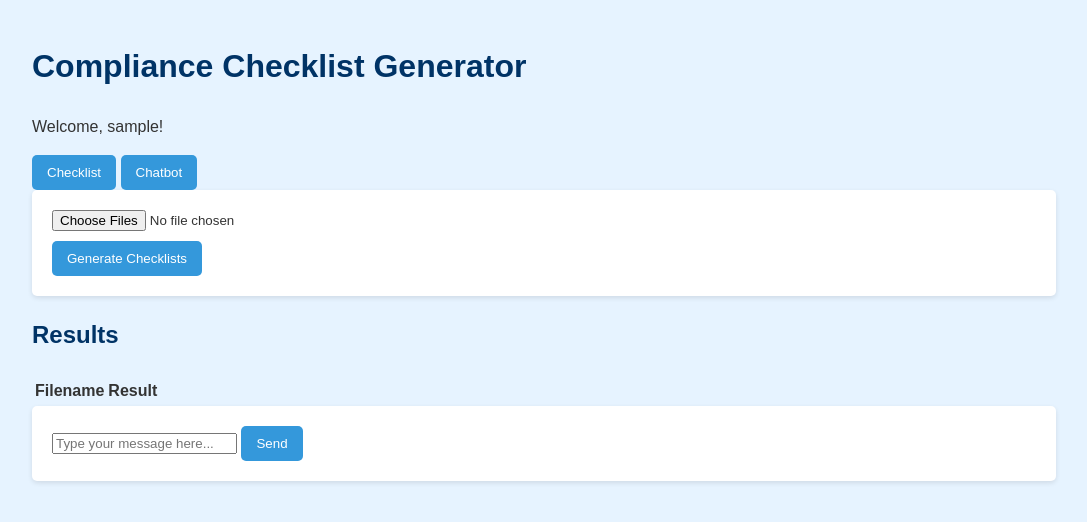
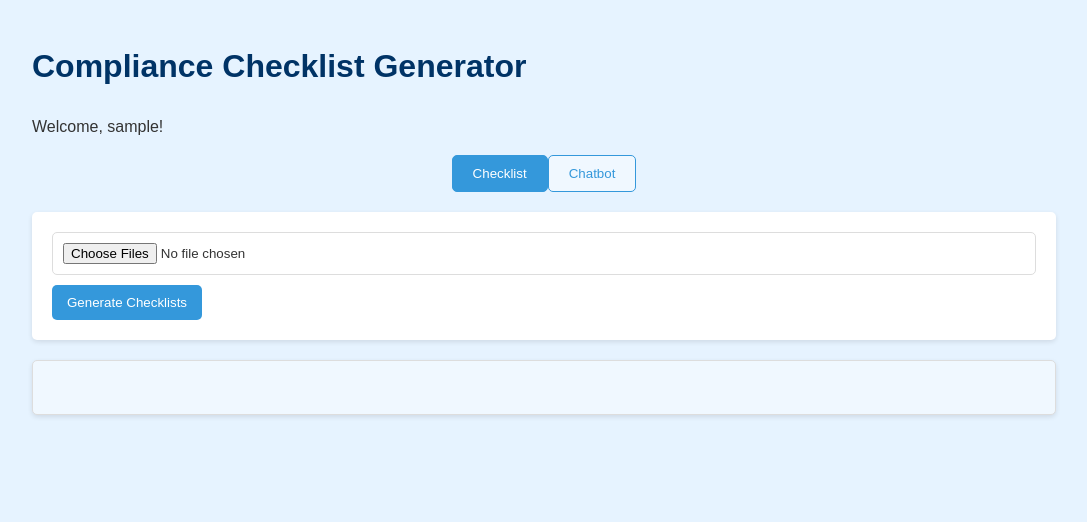
Before and after one commit to dineshkaarthik/complianceChecklistGen, a Flask app: page / in a window 1280 px wide. Shown: the part 46-568 px from the top of the page, without its empty margins (96-1183 px from the left). Run offline with Flask 3, Linux system fonts and the light colour scheme; the visitor is signed in with stand-in values (Sample User, id 1); lists and menus that the app fills with data are empty; parts of the project's set-up code (start-up, migrations or seed data) failed here and were passed over.

Commit message:
Add files via upload

```diff
--- a/static/script.js
+++ b/static/script.js
@@ -1,4 +1,4 @@
-document.addEventListener('DOMContentLoaded', function() {
+document.addEventListener('DOMContentLoaded', function () {
     const uploadForm = document.getElementById('upload-form');
     if (uploadForm) {
         uploadForm.addEventListener('submit', handleUpload);
@@ -13,20 +13,51 @@ document.addEventListener('DOMContentLoaded', function() {
     const apiUsageModal = document.getElementById('api-usage-modal');
     const closeButton = apiUsageModal.querySelector('.close');
 
-    showApiUsageButton.addEventListener('click', function() {
+    showApiUsageButton.addEventListener('click', function () {
         fetchApiUsage();
         apiUsageModal.style.display = 'block';
     });
 
-    closeButton.addEventListener('click', function() {
+    closeButton.addEventListener('click', function () {
         apiUsageModal.style.display = 'none';
     });
 
-    window.addEventListener('click', function(event) {
+    window.addEventListener('click', function (event) {
         if (event.target === apiUsageModal) {
             apiUsageModal.style.display = 'none';
         }
     });
+
+    const tabButtons = document.querySelectorAll('.tab-button');
+    const tabPanes = document.querySelectorAll('.tab-pane');
+
+    tabButtons.forEach(button => {
+        button.addEventListener('click', () => {
+            const tabName = button.getAttribute('data-tab');
+
+            tabButtons.forEach(btn => btn.classList.remove('active'));
+            tabPanes.forEach(pane => pane.classList.remove('active'));
+
+            button.classList.add('active');
+            document.getElementById(`${tabName}-tab`).classList.add('active');
+        });
+    });
+
+    const chatForm = document.getElementById('chat-form');
+    const chatInput = document.getElementById('chat-input');
+    const chatMessages = document.getElementById('chat-messages');
+
+    if (chatForm && chatInput && chatMessages) {
+        chatForm.addEventListener('submit', function (e) {
+            e.preventDefault();
+            const message = chatInput.value.trim();
+            if (message) {
+                addMessageToChat('You', message);
+                chatInput.value = '';
+                sendMessageToBackend(message);
+            }
+        });
+    }
 
     pollDocumentStatus();
 });
@@ -104,45 +135,8 @@ async function pollDocumentStatus() {
 
 function displayResults(result) {
     const resultContainer = document.getElementById('result-container');
-    const resultTable = document.getElementById('result-table').querySelector('tbody');
-    if (!resultContainer || !resultTable) return;
+    if (!resultContainer) return;
 
-    resultTable.innerHTML = '';
-
-    let tableCreationSuccessful = true;
-    try {
-        for (const [filename, data] of Object.entries(result.results)) {
-            const row = document.createElement('tr');
-            const filenameCell = document.createElement('td');
-            filenameCell.textContent = filename;
-            row.appendChild(filenameCell);
-
-            const resultCell = document.createElement('td');
-            const resultTable = document.createElement('table');
-            resultTable.className = 'nested-table';
-
-            for (const [key, value] of Object.entries(data)) {
-                const nestedRow = document.createElement('tr');
-                const keyCell = document.createElement('td');
-                keyCell.textContent = key;
-                const valueCell = document.createElement('td');
-                valueCell.textContent = value;
-                nestedRow.appendChild(keyCell);
-                nestedRow.appendChild(valueCell);
-                resultTable.appendChild(nestedRow);
-            }
-
-            resultCell.appendChild(resultTable);
-            row.appendChild(resultCell);
-            resultTable.appendChild(row);
-        }
-    } catch (error) {
-        console.error('Error creating table:', error);
-        tableCreationSuccessful = false;
-    }
-
-    if (!tableCreationSuccessful) {
-        // Create text representation
     let textOutput = '';
     for (const [filename, data] of Object.entries(result.results)) {
         textOutput += `Filename: ${filename}\n`;
@@ -152,15 +146,12 @@ function displayResults(result) {
         textOutput += '\n';
     }
 
-        // Display text output
     const textContainer = document.createElement('pre');
     textContainer.textContent = textOutput;
-        resultContainer.innerHTML = ''; // Clear existing content
+    resultContainer.innerHTML = '';
     resultContainer.appendChild(textContainer);
-    }
 
     resultContainer.classList.remove('hidden');
-
     displayDocumentStatus(result);
 }
 
@@ -265,3 +256,39 @@ function handleError(error) {
         errorMessageElement.classList.remove('hidden');
     }
 }
+
+function addMessageToChat(sender, message) {
+    const chatMessages = document.getElementById('chat-messages');
+    if (chatMessages) {
+        const messageElement = document.createElement('div');
+        messageElement.className = 'chat-message';
+        messageElement.innerHTML = `<strong>${sender}:</strong> ${message}`;
+        chatMessages.appendChild(messageElement);
+        chatMessages.scrollTop = chatMessages.scrollHeight;
+    }
+}
+
+async function sendMessageToBackend(message) {
+    try {
+        const response = await fetch('/chatbot', {
+            method: 'POST',
+            headers: {
+                'Content-Type': 'application/json',
+            },
+            body: JSON.stringify({ message: message }),
+        });
+        const data = await response.json();
+        if (response.ok) {
+            if (data.response) {
+                addMessageToChat('Chatbot', data.response);
+            } else {
+                addMessageToChat('Chatbot', 'I\'m sorry, I couldn\'t find any relevant information. Can you please rephrase your question?');
+            }
+        } else {
+            throw new Error(data.error || 'An error occurred');
+        }
+    } catch (error) {
+        console.error('Error sending message to backend:', error);
+        addMessageToChat('Chatbot', 'Sorry, an error occurred. Please try again.');
+    }
+}
--- a/static/style.css
+++ b/static/style.css
@@ -42,7 +42,9 @@ nav ul li a:hover {
     color: #ddd;
 }
 
-h1, h2, h3 {
+h1,
+h2,
+h3 {
     color: #003366;
 }
 
@@ -54,9 +56,30 @@ form {
     box-shadow: 0 2px 5px rgba(0, 0, 0, 0.1);
 }
 
-input[type="file"] {
+input[type="file"],
+input[type="text"],
+input[type="password"] {
     display: block;
     margin-bottom: 10px;
+    width: 100%;
+    padding: 10px;
+    border: 1px solid #ddd;
+    border-radius: 5px;
+    box-sizing: border-box;
+}
+
+/* New styles for login input fields */
+.login-form input[type="text"],
+.login-form input[type="password"] {
+    width: 250px;
+    max-width: 100%;
+}
+
+/* New styles for register input fields */
+.register-form input[type="text"],
+.register-form input[type="password"] {
+    width: 250px;
+    max-width: 100%;
 }
 
 button {
@@ -74,7 +97,9 @@ button:hover {
     background: #2980b9;
 }
 
-#loading, #error-message, #message {
+#loading,
+#error-message,
+#message {
     text-align: center;
     margin-top: 20px;
     font-weight: bold;
@@ -141,11 +166,16 @@ button:hover {
 }
 
 @keyframes spin {
-    0% { transform: rotate(0deg); }
-    100% { transform: rotate(360deg); }
+    0% {
+        transform: rotate(0deg);
+    }
+
+    100% {
+        transform: rotate(360deg);
+    }
 }
 
-#checklist-container {
+#result-container {
     background-color: #f0f8ff;
     border: 1px solid #ddd;
     border-radius: 5px;
@@ -154,70 +184,29 @@ button:hover {
     box-shadow: 0 2px 5px rgba(0, 0, 0, 0.1);
 }
 
-#checklist-container h2 {
+#result-container h2 {
     color: #003366;
     border-bottom: 2px solid #003366;
     padding-bottom: 10px;
     margin-bottom: 20px;
 }
 
-#checklist-container ul {
-    list-style-type: none;
-    padding-left: 0;
+#result-container table {
+    width: 100%;
+    border-collapse: collapse;
 }
 
-#checklist-container li {
-    margin-bottom: 10px;
-    padding: 15px;
-    background-color: #ffffff;
-    border-radius: 5px;
-    transition: all 0.3s ease;
-    box-shadow: 0 1px 3px rgba(0, 0, 0, 0.1);
-    display: flex;
-    align-items: center;
-    justify-content: space-between;
+#result-container th,
+#result-container td {
+    padding: 10px;
+    border: 1px solid #ddd;
+    text-align: left;
 }
 
-#checklist-container li:hover {
+#result-container th {
     background-color: #e6f3ff;
-    transform: translateY(-2px);
-    box-shadow: 0 4px 6px rgba(0, 0, 0, 0.1);
-}
-
-#checklist-container li::before {
-    content: '✓';
-    color: #3498db;
-    margin-right: 10px;
     font-weight: bold;
-}
-
-#checklist-container .item-content {
-    flex-grow: 1;
-    color: #336699;
-}
-
-#checklist-container .item-score {
-    background-color: #3498db;
-    color: #ffffff;
-    padding: 5px 10px;
-    border-radius: 20px;
-    font-size: 0.9em;
-    margin-left: 10px;
-}
-
-#checklist-container .explain-btn {
-    background-color: #2ecc71;
-    color: #ffffff;
-    border: none;
-    padding: 5px 10px;
-    border-radius: 3px;
-    cursor: pointer;
-    transition: background-color 0.3s ease;
-    margin-left: 10px;
-}
-
-#checklist-container .explain-btn:hover {
-    background-color: #27ae60;
+    color: #003366;
 }
 
 .modal {
@@ -229,7 +218,7 @@ button:hover {
     width: 100%;
     height: 100%;
     overflow: auto;
-    background-color: rgba(0,0,0,0.4);
+    background-color: rgba(0, 0, 0, 0.4);
 }
 
 .modal-content {
@@ -257,16 +246,13 @@ button:hover {
     cursor: pointer;
 }
 
-#api-usage-content {
-    margin-top: 20px;
-}
-
 #api-usage-content table {
     width: 100%;
     border-collapse: collapse;
 }
 
-#api-usage-content th, #api-usage-content td {
+#api-usage-content th,
+#api-usage-content td {
     border: 1px solid #3498db;
     padding: 8px;
     text-align: left;
@@ -278,15 +264,63 @@ button:hover {
     color: #003366;
 }
 
-#explanation-content {
-    margin-top: 20px;
+.tab-buttons {
+    display: flex;
+    justify-content: center;
+    margin-bottom: 20px;
 }
 
-#explanation-content .token {
-    display: inline-block;
-    padding: 2px 4px;
-    margin: 2px;
-    border-radius: 3px;
+.tab-button {
+    background-color: #f0f8ff;
+    border: 1px solid #3498db;
+    color: #3498db;
+    padding: 10px 20px;
+    cursor: pointer;
+    transition: background-color 0.3s ease;
+}
+
+.tab-button:hover {
+    background-color: #e6f3ff;
+}
+
+.tab-button.active {
+    background-color: #3498db;
+    color: #fff;
+}
+
+.tab-pane {
+    display: none;
+}
+
+.tab-pane.active {
+    display: block;
+}
+
+#chat-container {
+    background-color: #fff;
+    border: 1px solid #ddd;
+    border-radius: 5px;
+    padding: 20px;
+    margin-top: 20px;
+    box-shadow: 0 2px 5px rgba(0, 0, 0, 0.1);
+}
+
+#chat-messages {
+    height: 300px;
+    overflow-y: auto;
+    margin-bottom: 20px;
+    padding: 10px;
+    border: 1px solid #ddd;
+    border-radius: 5px;
+}
+
+#chat-form {
+    display: flex;
+}
+
+#chat-input {
+    flex-grow: 1;
+    margin-right: 10px;
 }
 
 @media (max-width: 768px) {
```
Lines whose indentation alone changed are shown as unchanged.
